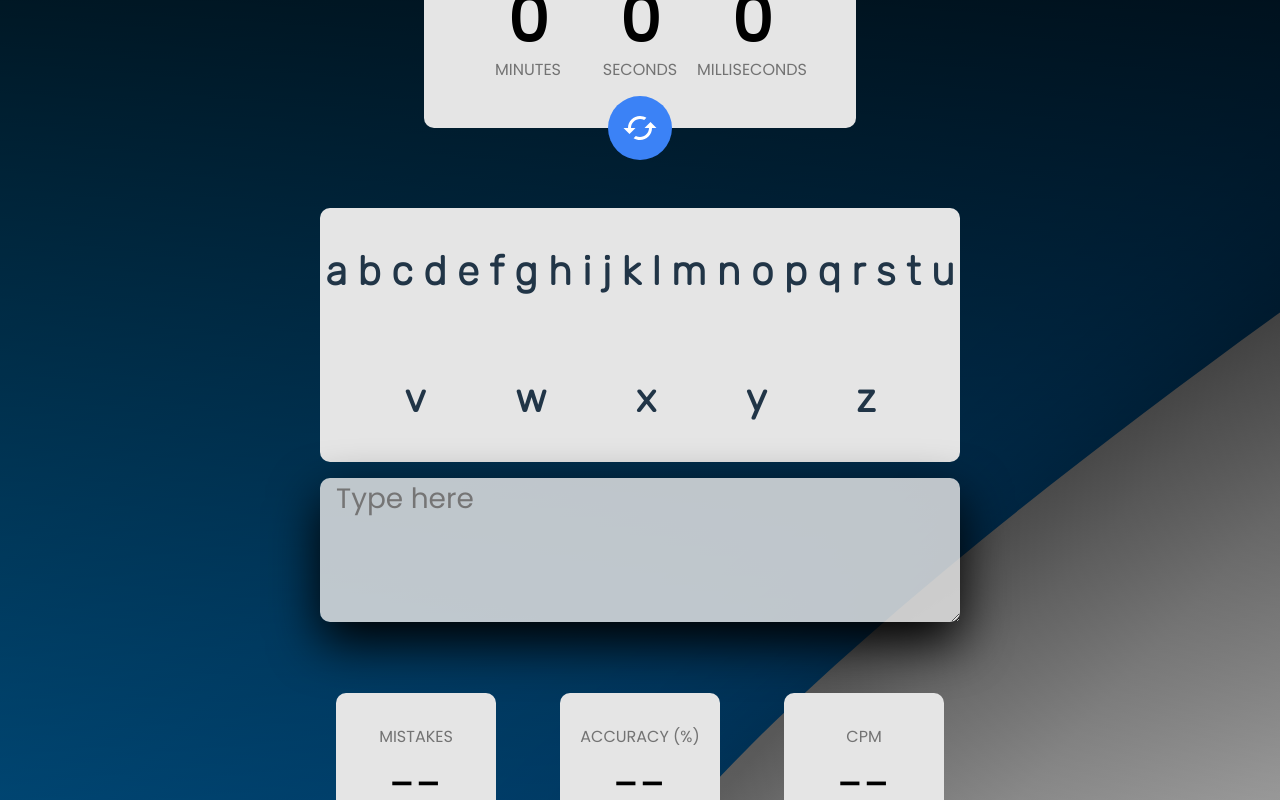
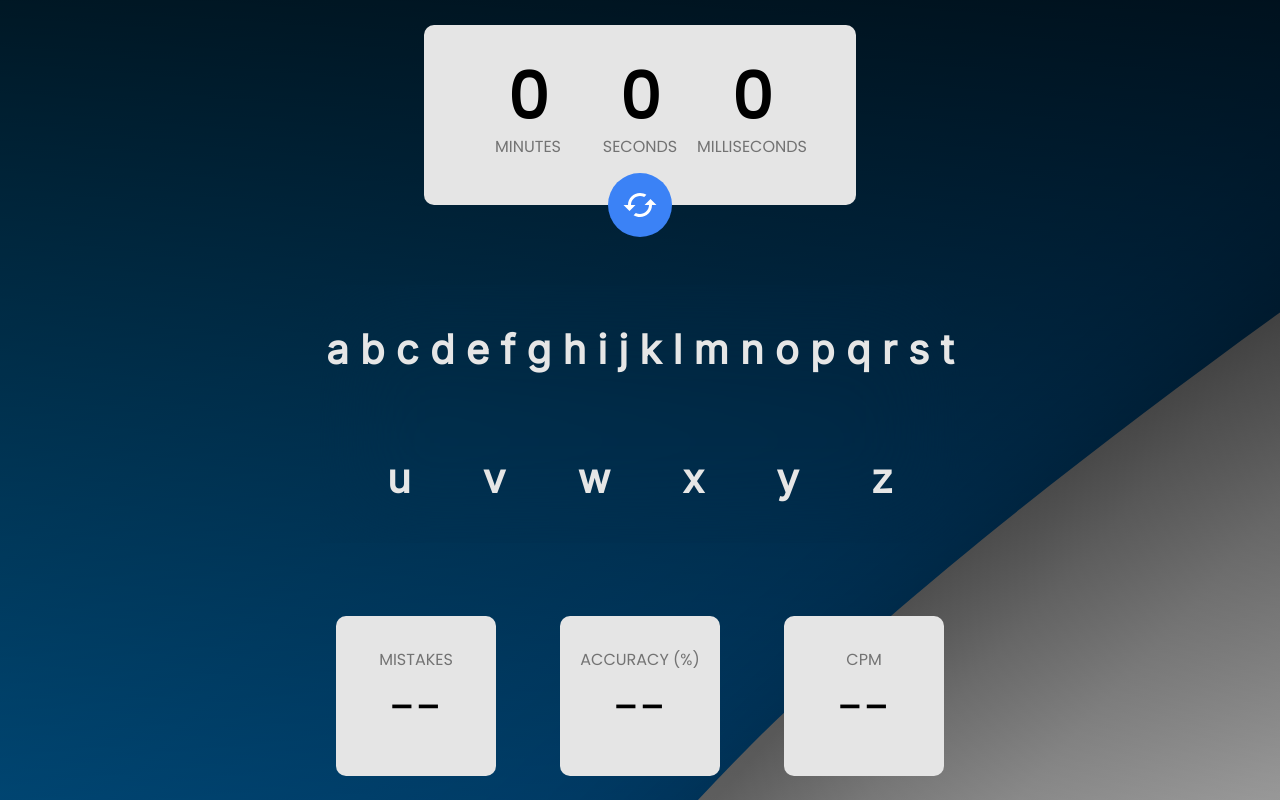
Before and after one commit to bartlomiejszwarc/typing-speed, a React (Vite) app: page / in a window 1280 px wide. Built offline with nearby package versions, Linux system fonts and the light colour scheme.

Commit message:
Changed textarea appearance to hidden, fixed styling after resetting

```diff
--- a/src/components/LettersBox/LettersBox.css
+++ b/src/components/LettersBox/LettersBox.css
@@ -1,20 +1,22 @@
-@import url('https://fonts.googleapis.com/css2?family=Rubik:wght@300&display=swap');
+@import url('https://fonts.googleapis.com/css2?family=Inter&display=swap');
 .letters-container {
   width: 50%;
   height: auto;
   display: flex;
   justify-content: space-evenly;
-  background-color: #e5e5e5;
-  border-radius: 10px;
+  /* background-color: #e5e5e5; */
+  background-color: transparent;
+  border-radius: 0px;
   min-width: 0;
   flex-wrap: wrap;
   margin-top: 5rem;
+  backdrop-filter: blur(50px);
 }
 
 .letter-default {
-  font-family: 'Rubik', sans-serif;
+  font-family: 'Inter', sans-serif;
 
-  color: #213547;
+  color: #e6e6e6;
   font-size: 2.5rem;
   padding-right: 5px;
   padding-left: 5px;
@@ -22,7 +24,7 @@
 }
 
 .letter-correct {
-  font-family: 'Rubik', sans-serif;
+  font-family: 'Inter', sans-serif;
 
   color: #009f20;
   font-size: 2.5rem;
@@ -32,11 +34,11 @@
 }
 
 .letter-mistake {
-  font-family: 'Rubik', sans-serif;
+  font-family: 'Inter', sans-serif;
 
   color: #9f0000;
   font-size: 2.5rem;
   padding-right: 5px;
   padding-left: 5px;
-  font-weight: 600;
+  font-weight: 800;
 }
--- a/src/components/LettersBox/LettersBox.tsx
+++ b/src/components/LettersBox/LettersBox.tsx
@@ -3,7 +3,7 @@ import { useInputContext } from '../../hooks/useInputContext';
 import { useEffect, useState } from 'react';
 
 function LettersBox() {
-  const { currentLetter, input, dispatch } = useInputContext();
+  const { currentLetter, input, dispatch, isGameStarted } = useInputContext();
   const [correctLetters, setCorrectLetters] = useState<string[]>([]);
   const [currentLetterNumber, setCurrentLetterNumber] = useState<number>(0);
   useEffect(() => {
@@ -18,6 +18,14 @@ function LettersBox() {
       dispatch({ type: 'END_GAME' });
     }
   }, [input]);
+
+  useEffect(() => {
+    if (!isGameStarted) {
+      setTimeout(() => {
+        setCorrectLetters([]);
+      }, 100);
+    }
+  }, [isGameStarted]);
 
   const letters: Array<string> = [
     'a',
@@ -56,7 +64,7 @@ function LettersBox() {
         correctLetters.push(currentLetter);
         return 'correct';
       }
-      if (currentLetter !== letters[currentLetterNumber - 1]) {
+      if (currentLetter !== letters[currentLetterNumber - 1] && isGameStarted) {
         return 'mistake';
       }
     }
--- a/src/components/LettersInput/LettersInput.css
+++ b/src/components/LettersInput/LettersInput.css
@@ -1,18 +1,8 @@
-.letters-input {
-  color: black;
-  background-color: #e5e5e5d5;
-  margin-top: 1rem;
-  outline: none;
-  border: none;
-  width: calc(50vw - 2rem);
-  font-size: 2rem;
-  letter-spacing: 0.5rem;
-  padding: 0 1rem 0 1rem;
-  border-radius: 10px;
-  box-shadow: 0px 20px 50px 0px black;
-}
-
 .letters-input::placeholder {
   letter-spacing: normal;
   font-size: 1.75rem;
 }
+
+.letters-input {
+  cursor: default;
+}
--- a/src/components/LettersInput/LettersInput.tsx
+++ b/src/components/LettersInput/LettersInput.tsx
@@ -13,11 +13,11 @@ function LetterInput() {
     }
   }, [input]);
 
-  const handleInputOnChange = (e: ChangeEvent<HTMLInputElement>) => {
+  const handleInputOnChange = (e: ChangeEvent<HTMLTextAreaElement>) => {
     dispatch({ type: 'SET_CURRENT_LETTER', payload: e.target.value[e.target.value.length - 1] });
   };
   return (
-    <div style={{ marginBottom: '4rem' }}>
+    <div style={{ opacity: 0 }}>
       <TextareaAutosize
         minRows={3}
         spellCheck={false}
@@ -25,6 +25,7 @@ function LetterInput() {
         value={input}
         className='letters-input'
         autoFocus
+        onBlur={({ target }) => target.focus()}
         placeholder='Type here'
       />
     </div>
```
